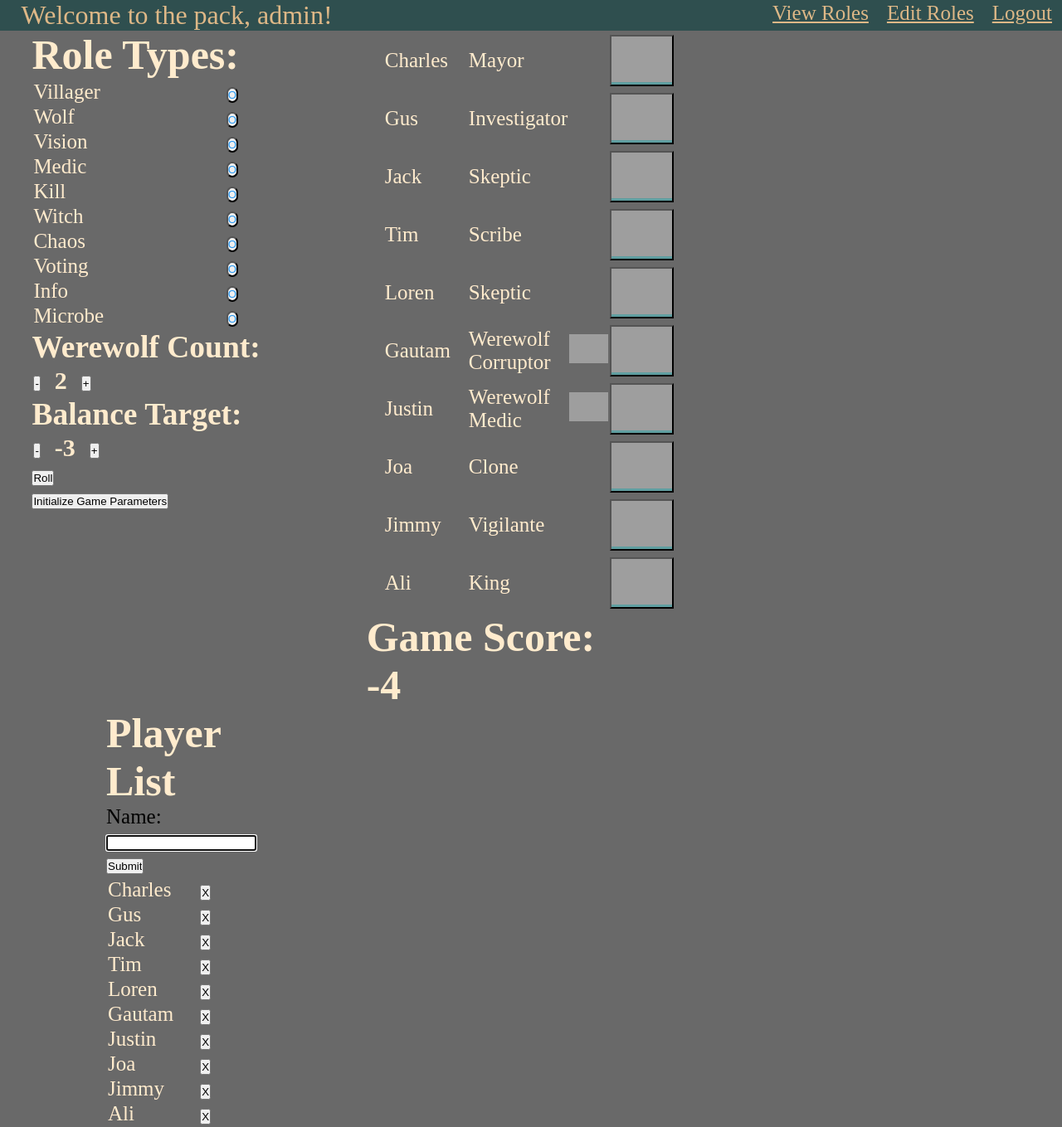
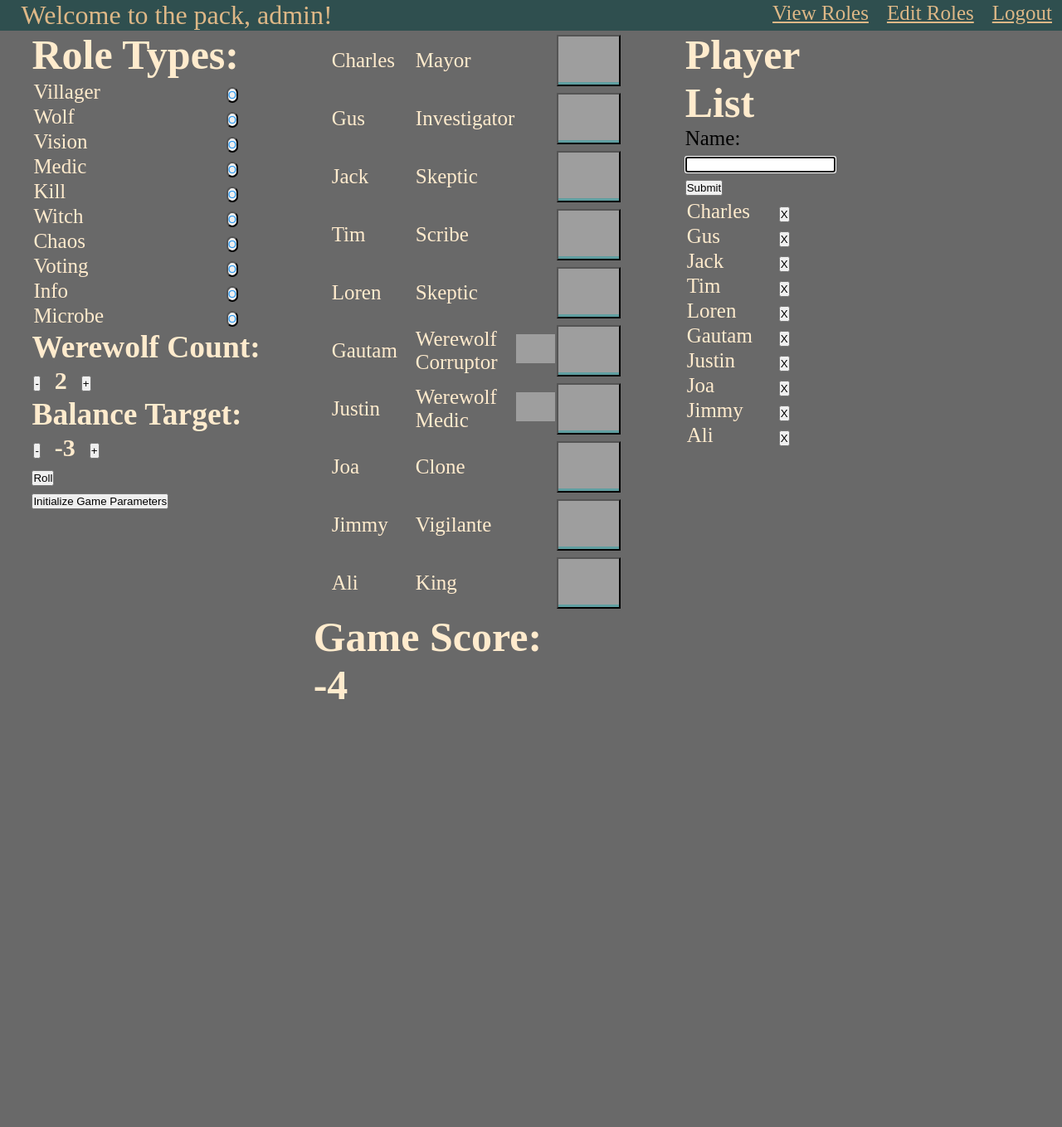
Before and after one commit to justinlcochran/wolfupload, a Django app: page / in a window 1280 px wide. Shown: the whole page at 83% size. After the commit the page ends 843 px from the top, so only its background shows below. Run offline with Django 3.2, Linux system fonts and the light colour scheme; a user stored in the database is signed in; data comes from the database, SQL or seed files in the repository; grey boxes are pictures that could not be loaded.

Commit message:
Fiddling with html

```diff
--- a/wolfrollapp/templates/wolfrollapp/home.html
+++ b/wolfrollapp/templates/wolfrollapp/home.html
@@ -78,7 +78,7 @@
 
 </div>
 
-<div style="padding-inline: 10%; width: 25%; top: 15%; position: relative; float: left;">
+<div style="padding-inline: 5%; width: 25%; top: 15%; position: relative; float: left;">
     <table>
         {% for i in role_assignments %}
             {% if i.locked == True %}
@@ -135,7 +135,7 @@
 <h1>Game Score: {{ game_score }}</h1>
 </div>
 
-<div style="width: 200px; top: 1.5%; position: relative; float: left; padding-inline: 10%">
+<div style="width: 200px; top: 1.5%; position: relative; float: left; padding-inline: 5%">
     <h1>Player List</h1>
     <form action="{% url 'wolfrollapp:createPlayer' %}" method="POST" name="createPlayer" autofocus>
         {% csrf_token %}
```
